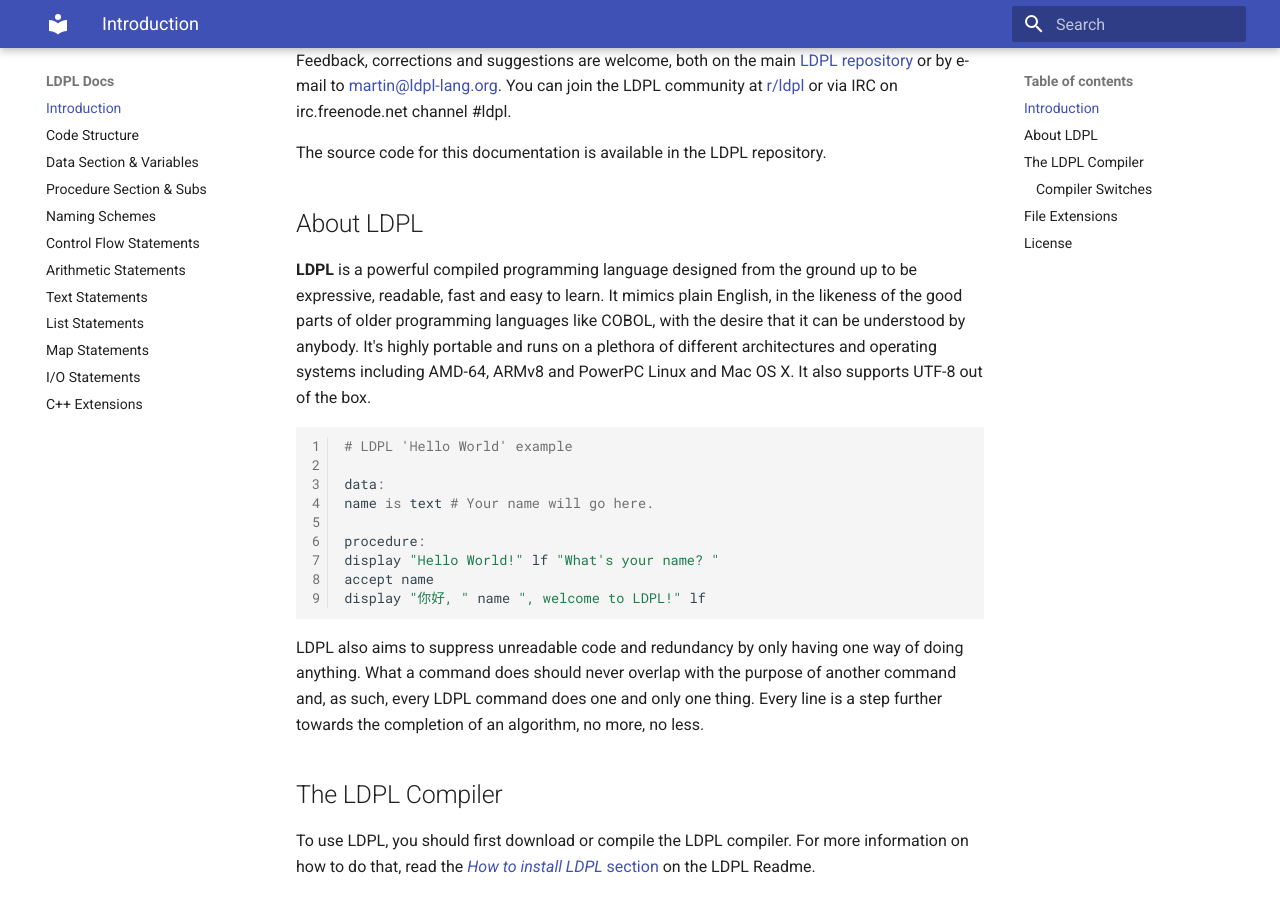
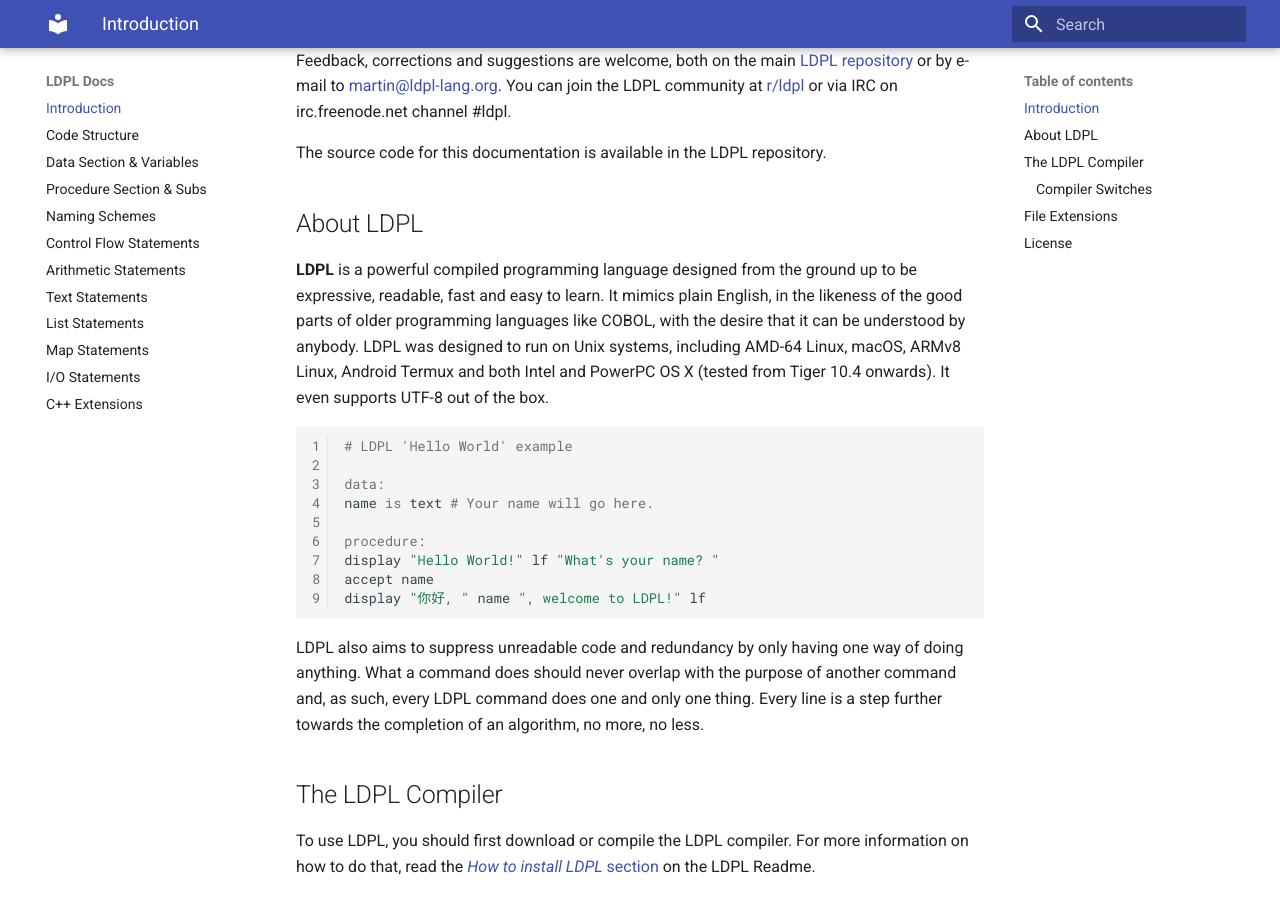
Before and after one commit to Lartu/ldpl, an MkDocs documentation site: the page built from docs/index.md, in a window 1280 px wide and 900 px high, scrolled down 623 px. Built offline with MkDocs 1.6.1 and Material for MkDocs 9.7.7, drawn with Linux system fonts in a browser that asks for light colours.

Commit message:
Eddited documentation index

```diff
--- a/docs/index.md
+++ b/docs/index.md
@@ -22,12 +22,12 @@ The source code for this documentation is available in the LDPL repository.
 **LDPL** is a powerful compiled programming language designed from the
 ground up to be expressive, readable, fast and easy to learn. It mimics plain
 English, in the likeness of the good parts of older programming languages like
-COBOL, with the desire that it can be understood by anybody. It's highly
-portable and runs on a plethora of different architectures and operating
-systems including AMD-64, ARMv8 and PowerPC Linux and Mac OS X. It also
-supports UTF-8 out of the box.
+COBOL, with the desire that it can be understood by anybody. LDPL was designed
+to run on Unix systems, including AMD-64 Linux, macOS, ARMv8 Linux, Android
+Termux and both Intel and PowerPC OS X (tested from Tiger 10.4 onwards).
+It even supports UTF-8 out of the box.
 
-    :::python
+    :::coffeescript
     # LDPL 'Hello World' example
 
     data:
```
